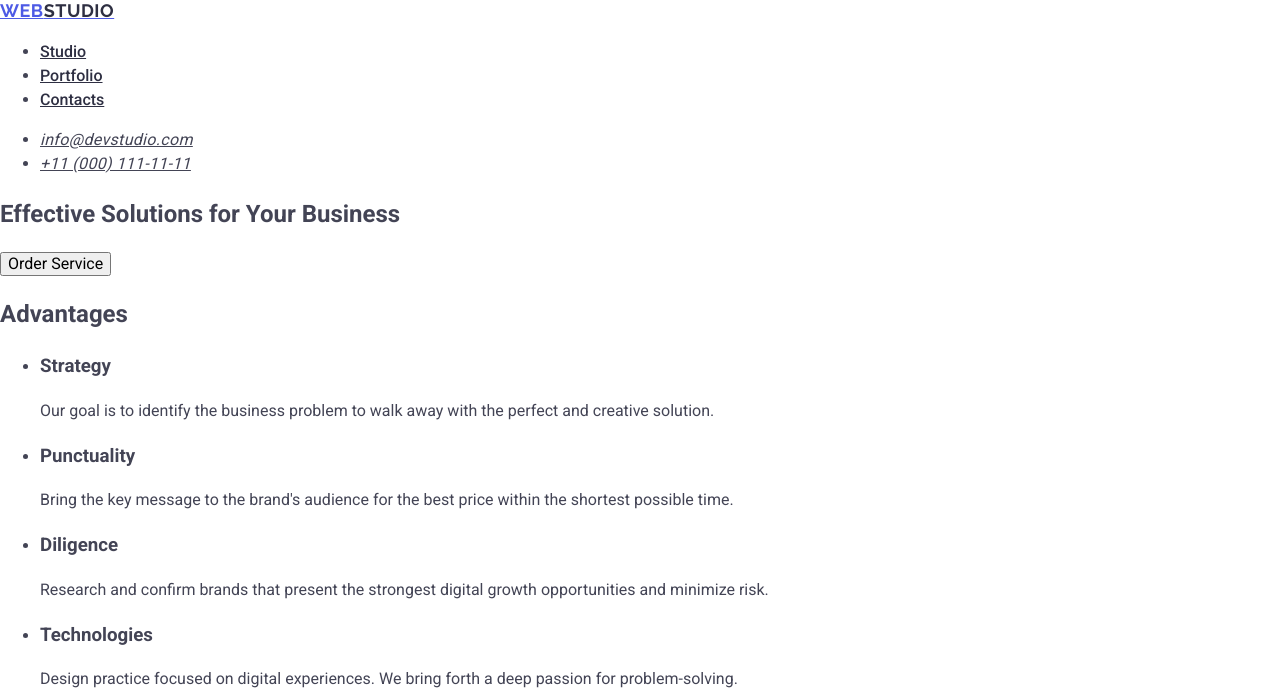
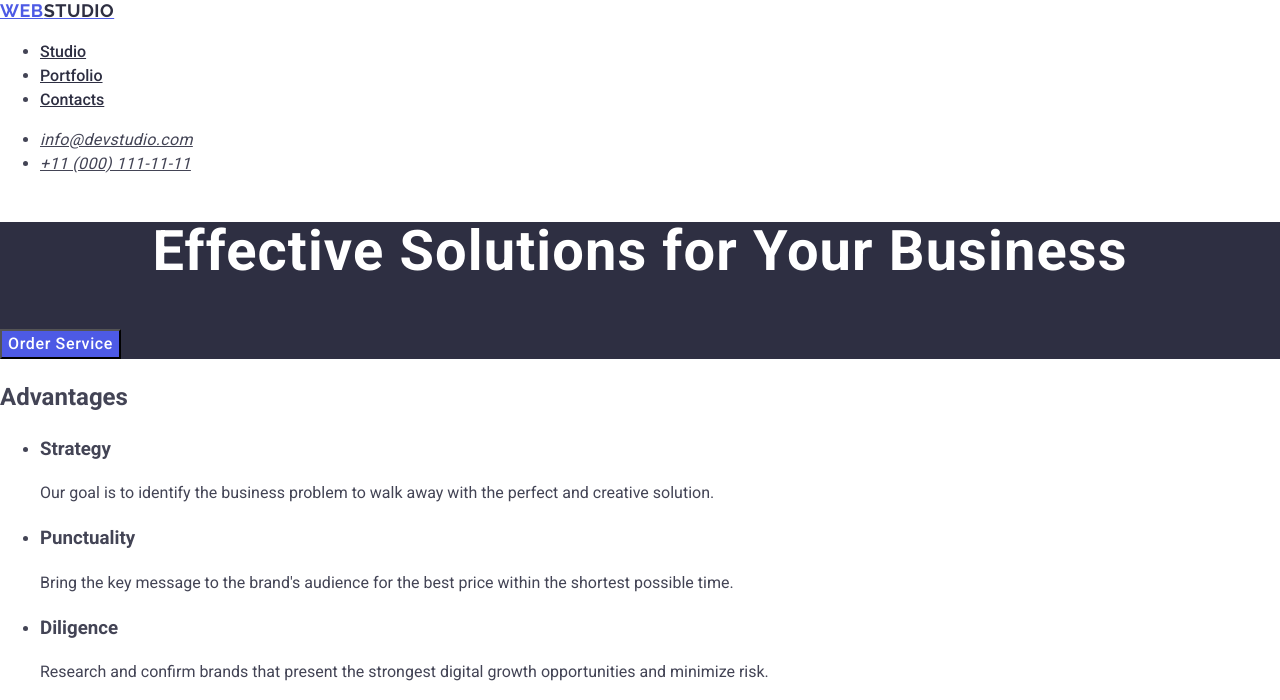
Before and after one commit to AlionaKolomiec/goit-markup-hw-02, a plain HTML site: page index.html in a window 1280 px wide. Shown: the top 700 px of the page. Drawn offline with nearby package versions, Linux system fonts and the light colour scheme.

Commit message:
add style section hero and h1, button

```diff
--- a/css/styles.css
+++ b/css/styles.css
@@ -64,3 +64,25 @@ button {
 .contacts-link:focus {
   color: #404bbf;
 }
+.hero {
+  background-color: #2e2f42;
+}
+.hero-title {
+  font-size: 56px;
+  line-height: 1.07;
+  text-align: center;
+  letter-spacing: 0.02em;
+  color: #ffffff;
+}
+.hero-button {
+  background-color: #4d5ae5;
+  font-family: 'Roboto', sans-serif;
+  font-weight: 500;
+  font-size: 16px;
+  line-height: 1.5;
+  letter-spacing: 0.04em;
+  color: #ffffff;
+}
+.hero-button:focus {
+  background-color: #404bbf;
+}
```
